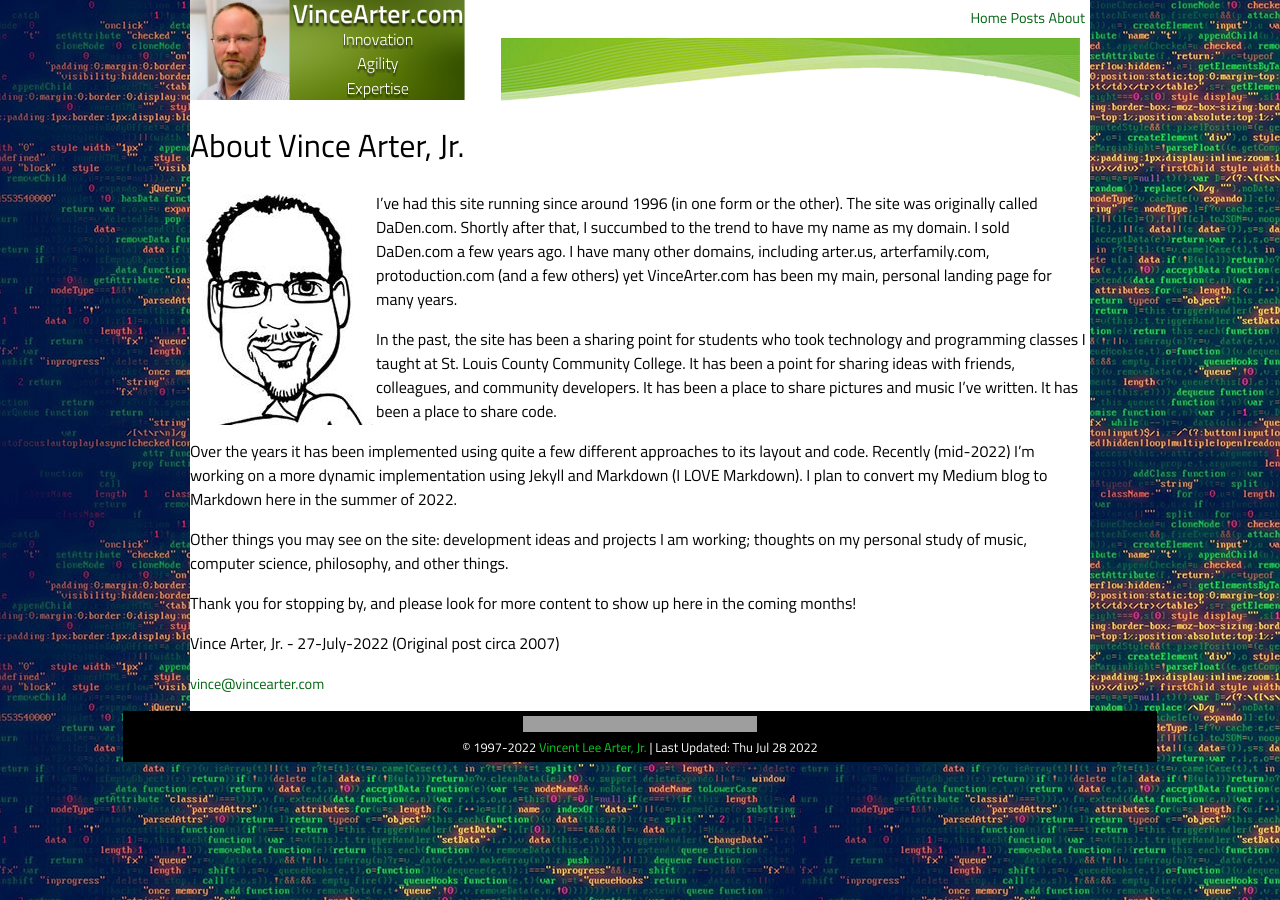
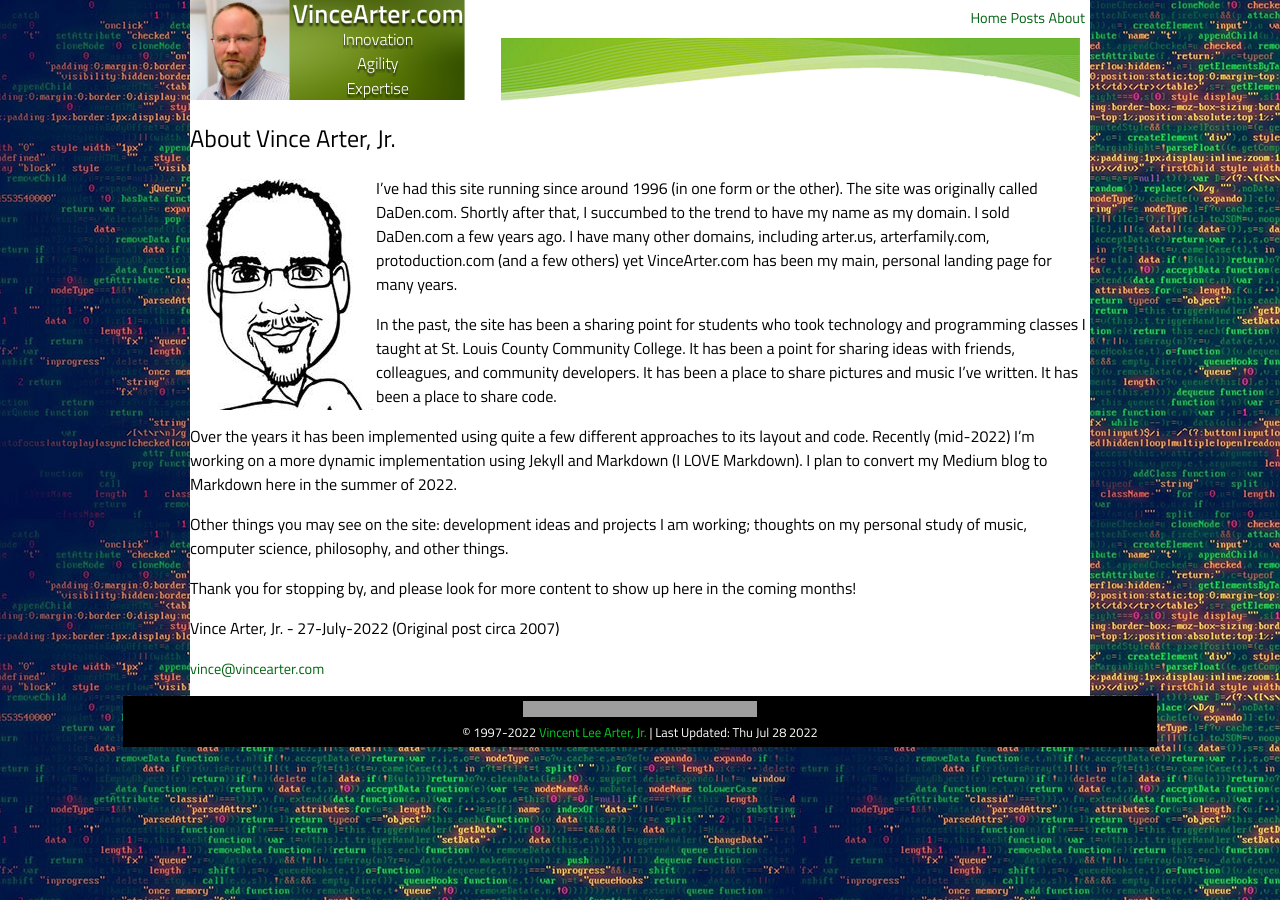
Before and after one commit to VArterJr/old.varterjr.github.io, a Jekyll site: the page built from about.md, in a window 1280 px wide. Built offline with Jekyll 4.4.1, drawn with Linux system fonts in a browser that asks for light colours; some web fonts are replaced; grey boxes are pictures that could not be loaded.

Commit message:
Fixed alignment HTML5 compliance

```diff
--- a/_layouts/default.html
+++ b/_layouts/default.html
@@ -40,7 +41,7 @@
     </section><!-- page -->
 
     <footer id="footer">
-        <p align="center">
+        <p>
             <a href="http://www.copyscape.com/plagiarism-detector/" target="NEW"><img
                     src="http://banners.copyscape.com/images/cs-gr-234x16.gif"
                     alt="Protected by Copyscape Online Plagiarism Detector"
--- a/_layouts/post.html
+++ b/_layouts/post.html
@@ -1,3 +1,9 @@
+<!--
+VinceArter.com Post Layout
+Validated for HTML5 using http://http://validator.w3.org
+(c) 1997 - 2022 Vincent Lee Arter, Jr. All Rights Reserved
+-->
+
 ---
 layout: default
 ---
--- a/about.md
+++ b/about.md
@@ -3,7 +3,7 @@
 title: About Vince Arter, Jr.
 permalink: /about/
 ---
-# {{page.title}}
+## {{page.title}}
 
 {:.imgContentLeft}
 ![Banner](/assets/images/facesketch.jpg "Face sketch of Vince Arter, Jr.")
```
Also changed, not shown: other parts of _layouts/default.html (+2 -1 lines), _layouts/home.html (+4 -3 lines).
